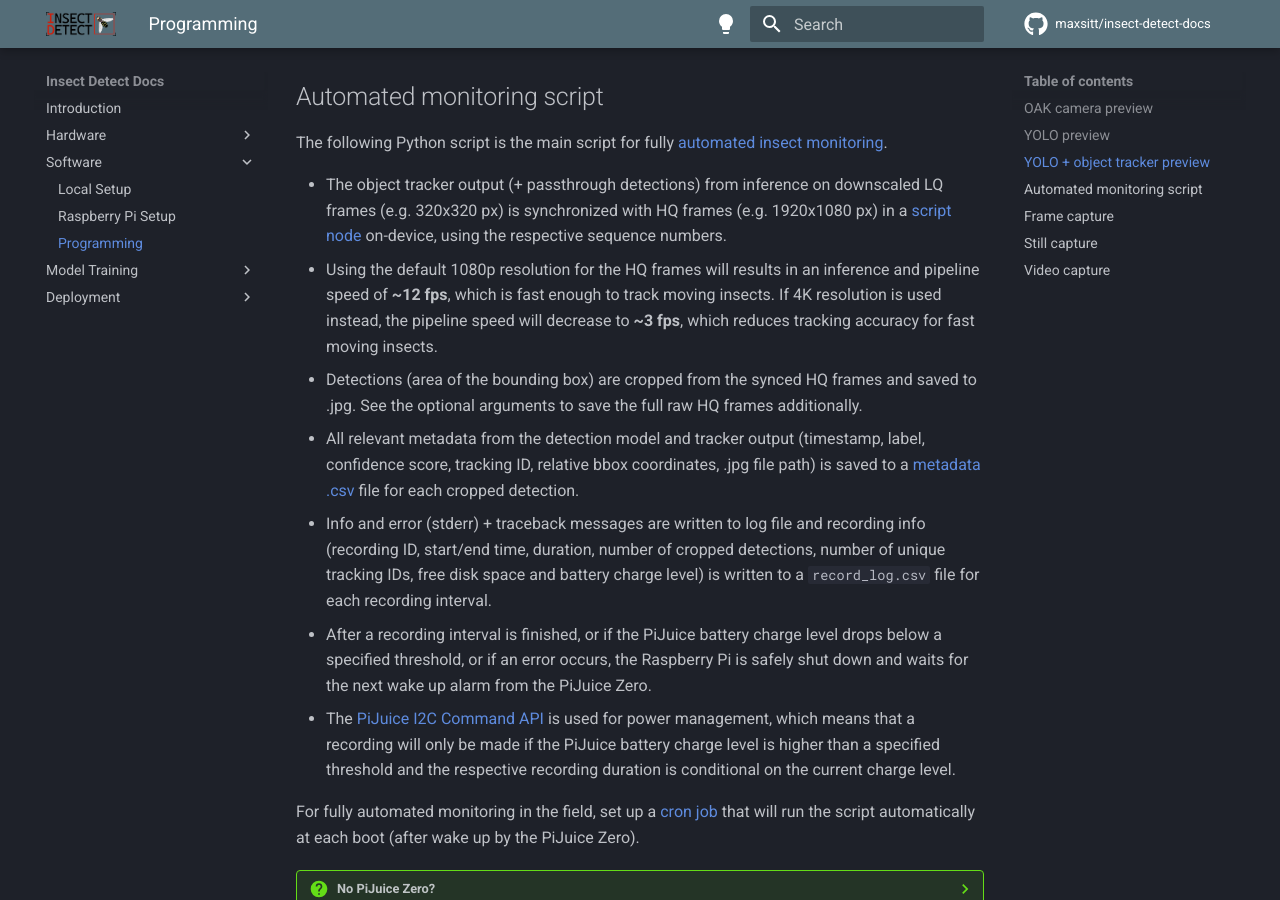
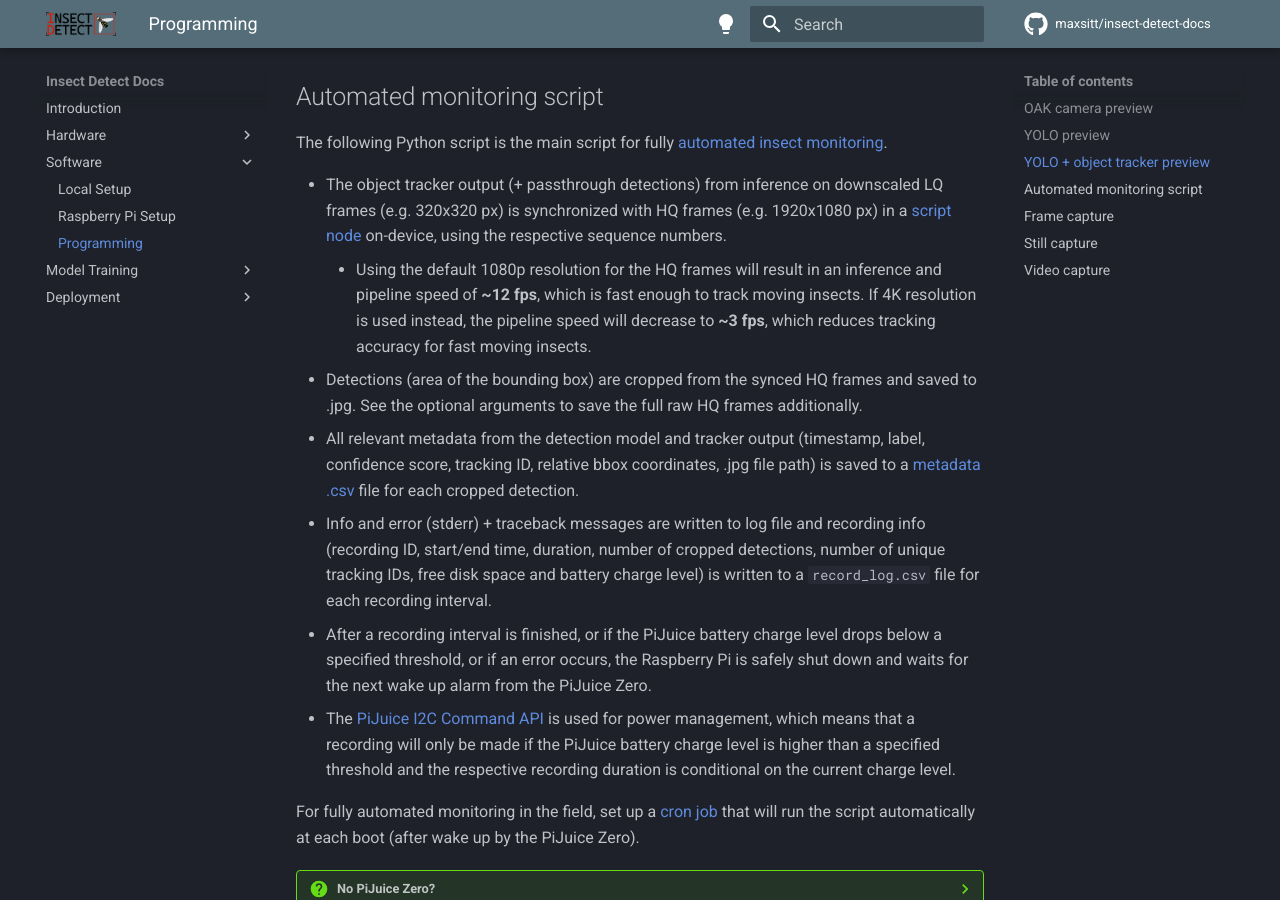
Before and after one commit to maxsitt/insect-detect-docs, an MkDocs documentation site: the page built from docs/software/programming.md, in a window 1280 px wide and 900 px high, scrolled down 8290 px. Built offline with MkDocs 1.6.1 and Material for MkDocs 9.7.7, drawn with Linux system fonts in a browser that asks for light colours; comment, search, counter and statistics services are not loaded.

Commit message:
Update programming.md
Fix typo and formatting.

```diff
--- a/docs/software/programming.md
+++ b/docs/software/programming.md
@@ -502,10 +502,10 @@ The following Python script is the main script for fully
   LQ frames (e.g. 320x320 px) is synchronized with HQ frames (e.g. 1920x1080 px) in a
   [script node](https://docs.luxonis.com/projects/api/en/latest/components/nodes/script/){target=_blank}
   on-device, using the respective sequence numbers.
-  - Using the default 1080p resolution for the HQ frames will results in an
-    inference and pipeline speed of **~12 fps**, which is fast enough to track
-    moving insects. If 4K resolution is used instead, the pipeline speed will
-    decrease to **~3 fps**, which reduces tracking accuracy for fast moving insects.
+      - Using the default 1080p resolution for the HQ frames will result in an
+        inference and pipeline speed of **~12 fps**, which is fast enough to track
+        moving insects. If 4K resolution is used instead, the pipeline speed will
+        decrease to **~3 fps**, which reduces tracking accuracy for fast moving insects.
 - Detections (area of the bounding box) are cropped from the synced HQ frames
   and saved to .jpg. See the optional arguments to save the full raw HQ frames
   additionally.
```
